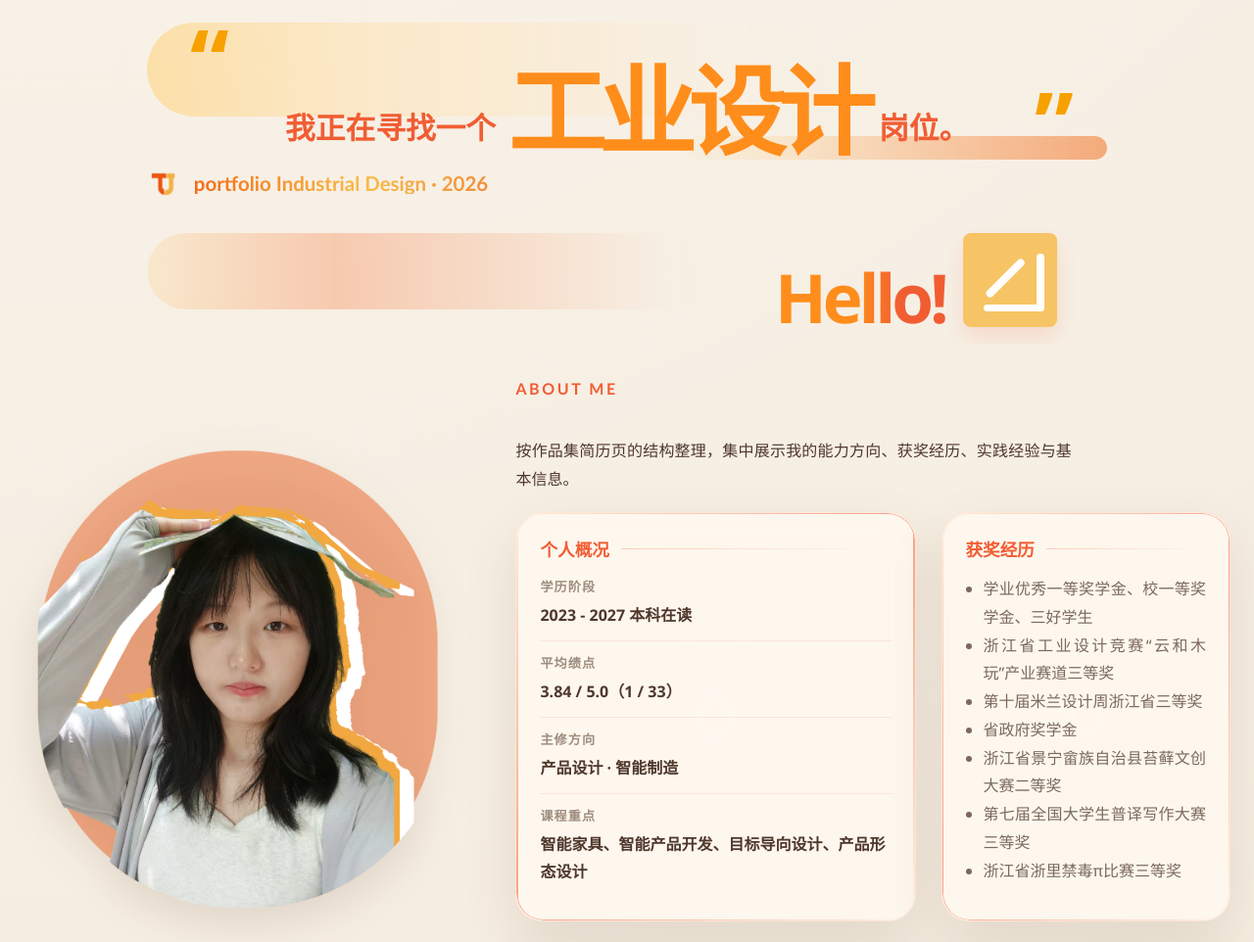
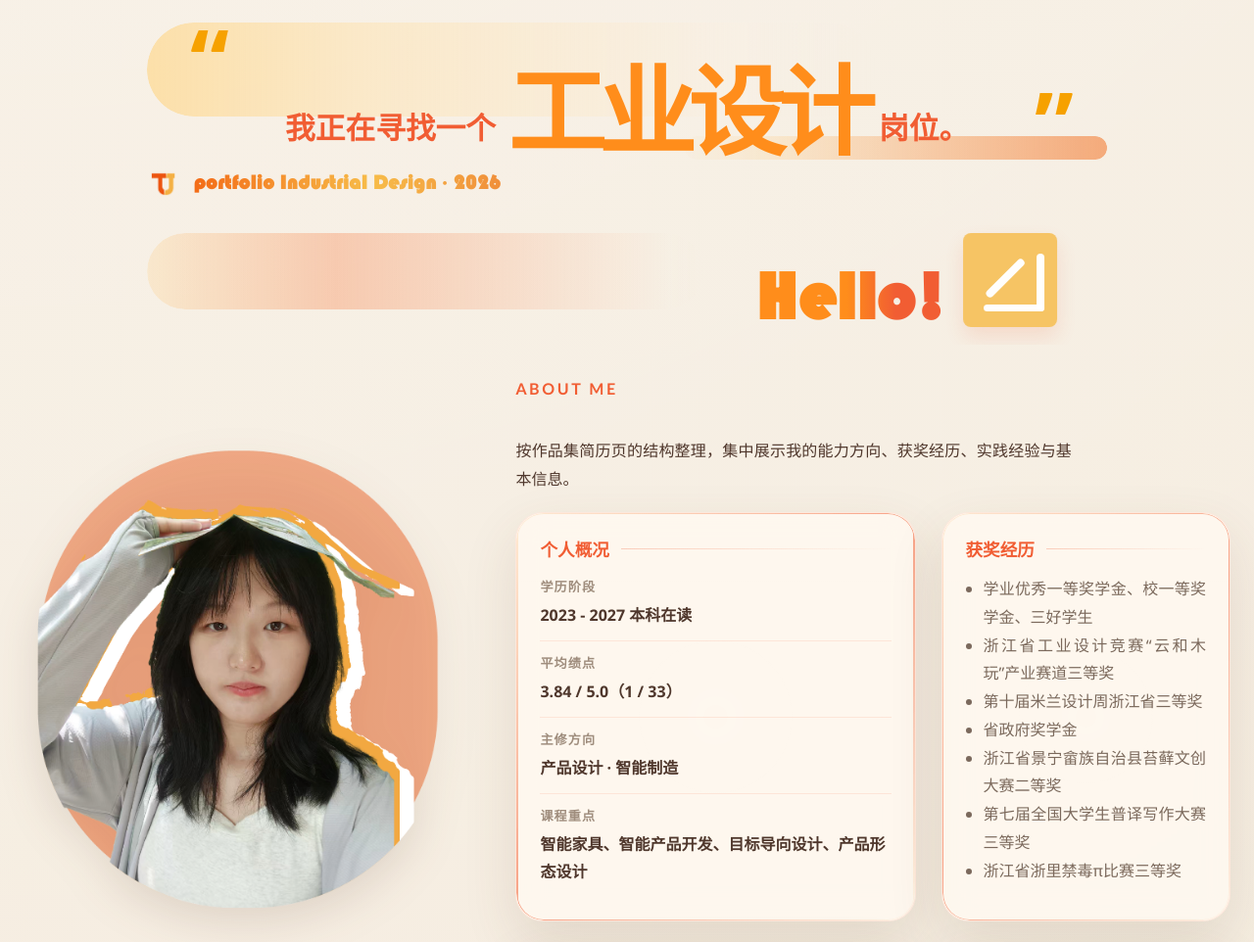
Before and after one commit to JT-6815/portfolio-2026, a website: page index.html in a window 1280 px wide. Shown: the part 1206-2168 px from the top of the page at 98% size. Drawn offline with nearby package versions, Linux system fonts and the light colour scheme; animation ran at ten frames a second.

Commit message:
Embed Bauhaus font for about banner

```diff
--- a/index.html
+++ b/index.html
@@ -5,7 +5,7 @@
   <meta name="viewport" content="width=device-width, initial-scale=1">
   <title>田婧 | 2026 Industrial Design Portfolio</title>
   <meta name="description" content="田婧 2026 工业设计作品集网站，包含 CAMPGO 箱旅随行、声迹模块化音乐控制器、竹间 HiFi 音响系统、视障人群专用集成灶、Manta Matrix 智能救援浮岛系统与模块化太空垃圾清洁机器人。">
-  <link rel="stylesheet" href="styles.css?v=20260612-story7">
+  <link rel="stylesheet" href="styles.css?v=20260613-story8">
 </head>
 <body>
   <div class="site-grain" aria-hidden="true"></div>
--- a/styles.css
+++ b/styles.css
@@ -21,6 +21,12 @@
   --container: min(1240px, calc(100vw - 48px));
 }
 
+@font-face {
+  font-family: "Bauhaus93Embed";
+  src: url("assets/fonts/bauhaus-93.ttf") format("truetype");
+  font-display: swap;
+}
+
 *,
 *::before,
 *::after {
@@ -711,10 +717,11 @@ textarea {
   background: linear-gradient(90deg, #f36c18 0%, #f7bc49 58%, #f08f3a 100%);
   -webkit-background-clip: text;
   color: transparent;
-  font-family: "Bahnschrift", "Trebuchet MS", sans-serif;
+  font-family: "Bauhaus93Embed", "Bauhaus 93", "Trebuchet MS", sans-serif;
   font-size: clamp(0.88rem, 1.9vw, 1.28rem);
   font-weight: 800;
   line-height: 1.1;
+  letter-spacing: 0.02em;
 }
 
 .about-page-bottom {
@@ -733,10 +740,11 @@ textarea {
   background: linear-gradient(90deg, var(--orange-deep) 0%, var(--orange-deep) 48%, var(--coral) 74%, var(--coral) 100%);
   -webkit-background-clip: text;
   color: transparent;
+  font-family: "Bauhaus93Embed", "Bauhaus 93", "Trebuchet MS", sans-serif;
   font-size: clamp(2.5rem, 5.4vw, 4.4rem);
   font-weight: 900;
   line-height: 0.9;
-  letter-spacing: -0.06em;
+  letter-spacing: 0.01em;
 }
 
 .about-page-arrow {
```
Also changed, not shown: assets/fonts/bauhaus-93.ttf (added).
